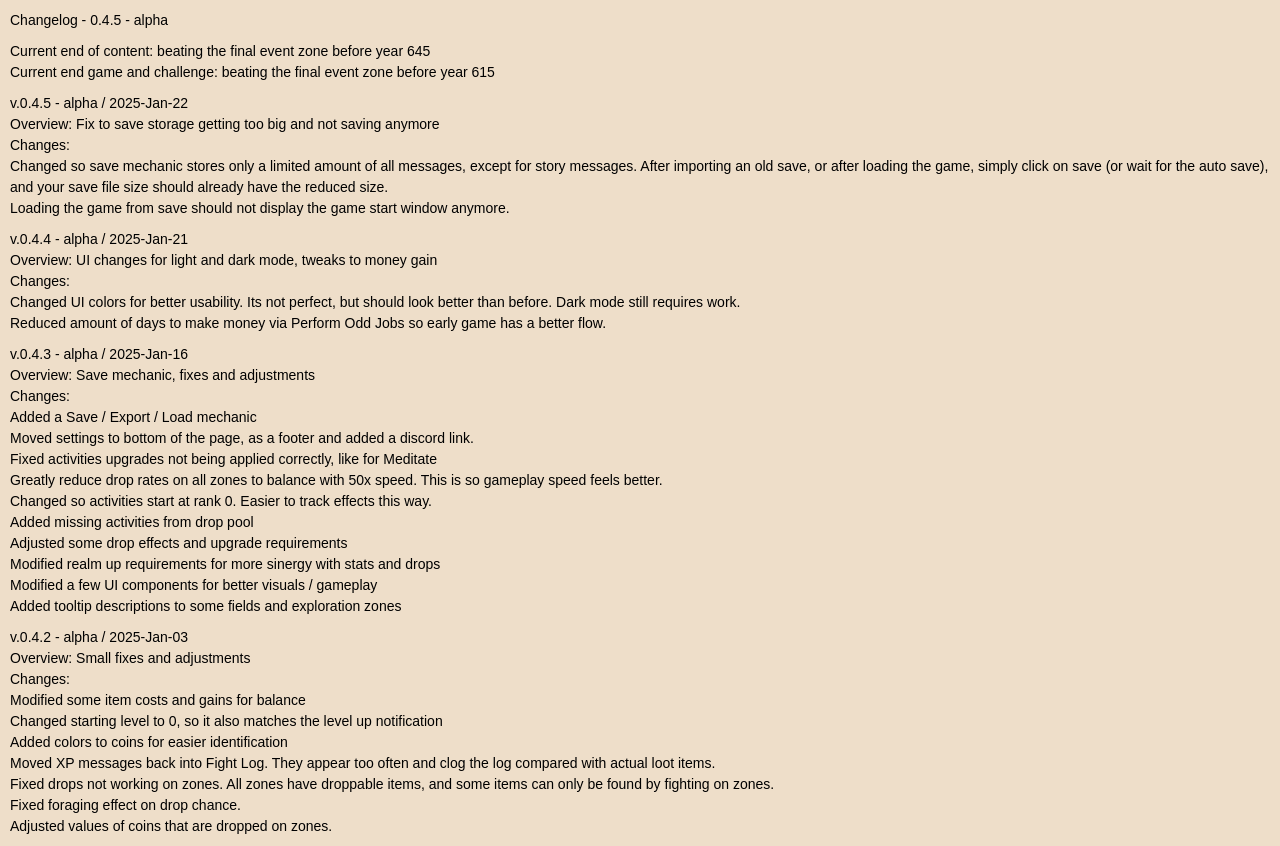
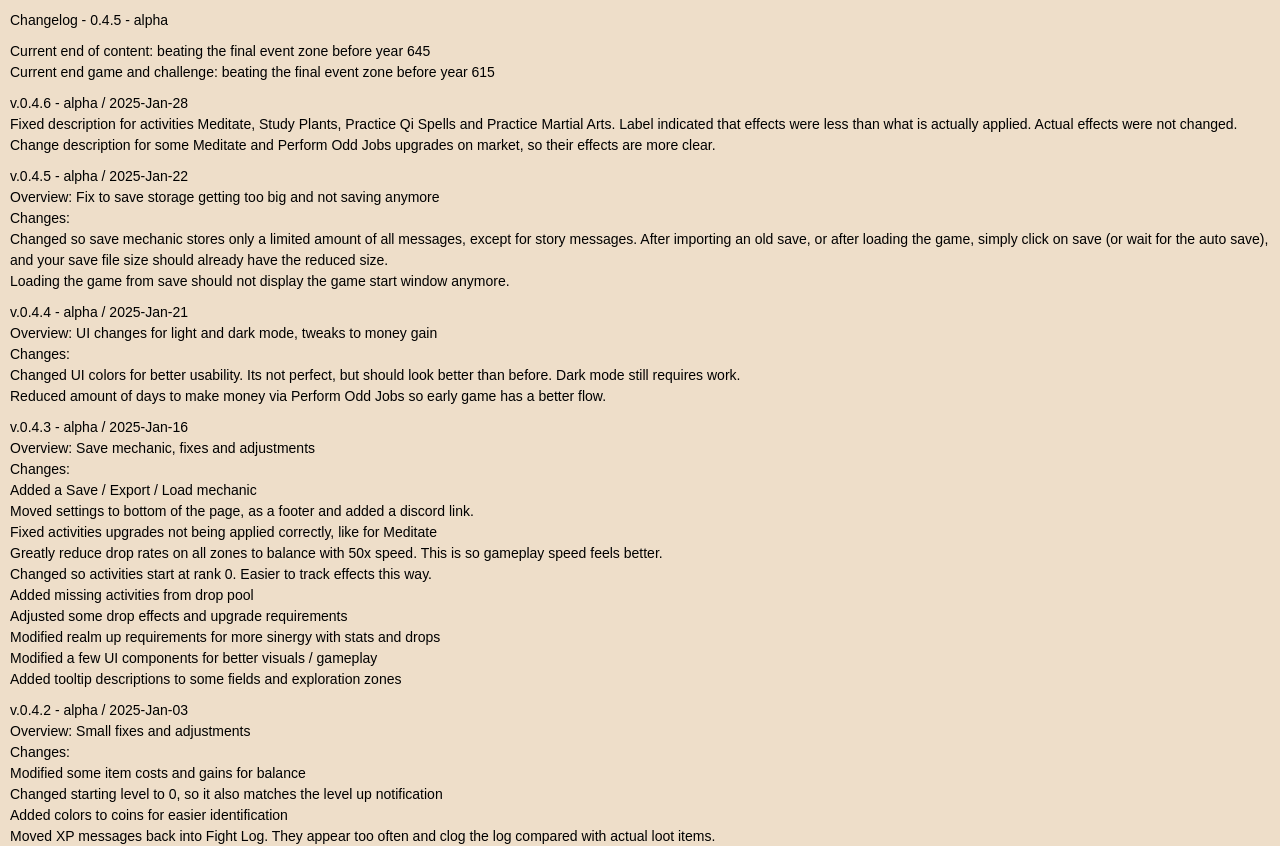
Before and after one commit to starkrieg/react-pj1, a Next.js app: page /changelog in a window 1280 px wide. Shown: the top 846 px of the page. Built offline with nearby package versions, Linux system fonts and the light colour scheme.

Commit message:
overall fixes

```diff
--- a/src/app/changelog/page.js
+++ b/src/app/changelog/page.js
@@ -10,6 +10,14 @@ export default function Changelog() {
 
       <p>Current end of content: beating the final event zone before year 645</p>
       <p>Current end game and challenge: beating the final event zone before year 615</p>
+
+      <li style={{marginTop: 10}}>
+        <p>v.0.4.6 - alpha / 2025-Jan-28</p>
+        <div>
+          <p>Fixed description for activities Meditate, Study Plants, Practice Qi Spells and Practice Martial Arts. Label indicated that effects were less than what is actually applied. Actual effects were not changed.</p>
+          <p>Change description for some Meditate and Perform Odd Jobs upgrades on market, so their effects are more clear.</p>
+        </div>
+      </li>
 
       <li style={{marginTop: 10}}>
         <p>v.0.4.5 - alpha / 2025-Jan-22</p>
--- a/src/app/data/activities/ActivityPool.tsx
+++ b/src/app/data/activities/ActivityPool.tsx
@@ -32,7 +32,7 @@ export default class ActivityPool {
             ActivityEnum.MEDITATE,
             'Meditate',
             'Meditate and develop your inner mind',
-            'Increase activity speed',
+            'Increase activity training speed',
             [
                 //requirements
                 ItemIdEnum.BOOK_MEDITATE_ON_SELF
--- a/src/app/data/activities/GenericActivity.ts
+++ b/src/app/data/activities/GenericActivity.ts
@@ -14,7 +14,7 @@ export class GenericActivity implements IActivity {
     gainDesc: string;
 
     getTickGain(): number {
-        return (ActivitiesController.getActivityRank(this.id)) / 10;
+        return (ActivitiesController.getActivityRank(this.id));
     }
 
     constructor(id: ActivityEnum, title: string, desc: string,
--- a/src/app/data/items/ItemCreator.tsx
+++ b/src/app/data/items/ItemCreator.tsx
@@ -75,7 +75,7 @@ export default class ItemCreator {
         ItemController.createItem(ItemIdEnum.BOOK_CONFUCIAN_SCRIPTURES_I,
             ItemTypeEnum.PERMANENT,
             'The Way of Confucius I',
-            'Knowledge on confucian texts, philosophy and life. Increases Meditate gains by x2 (permanent)',
+            'Knowledge on confucian texts, philosophy and life. Increases Meditate training speed by x2 (permanent)',
             ItemMarketZone.CALM_WIND_VILLAGE,
             [ /* no attribute effects */]
         );
@@ -83,7 +83,7 @@ export default class ItemCreator {
         ItemController.createItem(ItemIdEnum.BOOK_TAOIST_SCRIPTURES_I,
             ItemTypeEnum.PERMANENT,
             'The Way of The Tao I',
-            'Knowledge on taoist texts, philosophy and life. Increases Meditate gains by x2 (permanent)',
+            'Knowledge on taoist texts, philosophy and life. Increases Meditate training speed by x2 (permanent)',
             ItemMarketZone.CALM_WIND_VILLAGE,
             [ /* no attribute effects */]
         );
@@ -299,7 +299,7 @@ export default class ItemCreator {
             ItemIdEnum.ITEM_MYSTIC_INCENSE,
             ItemTypeEnum.TEMPORARY,
             'Mystic Incense',
-            'Incense infused with spiritual energy for greater concentration and tranquil mind. Increases Meditate gains by x2',
+            'Incense infused with spiritual energy for greater concentration and tranquil mind. Increases Meditate training speed by x2',
             ItemMarketZone.CALM_WIND_SECT
         );
 
@@ -473,8 +473,8 @@ export default class ItemCreator {
     private static createSelfUpgradeItems() {
         ItemController.createItem(ItemIdEnum.SELF_OPEN_BUSINESS,
             ItemTypeEnum.TEMPORARY,
-            'Open Business',
-            'Expand your ways of money making. Change Odd Jobs into Manage Business and gains by x2',
+            'Co-Own Business',
+            'Expand your ways of money making. Increase Odd Jobs gains by x2',
             ItemMarketZone.SELF
         );
     }
```
